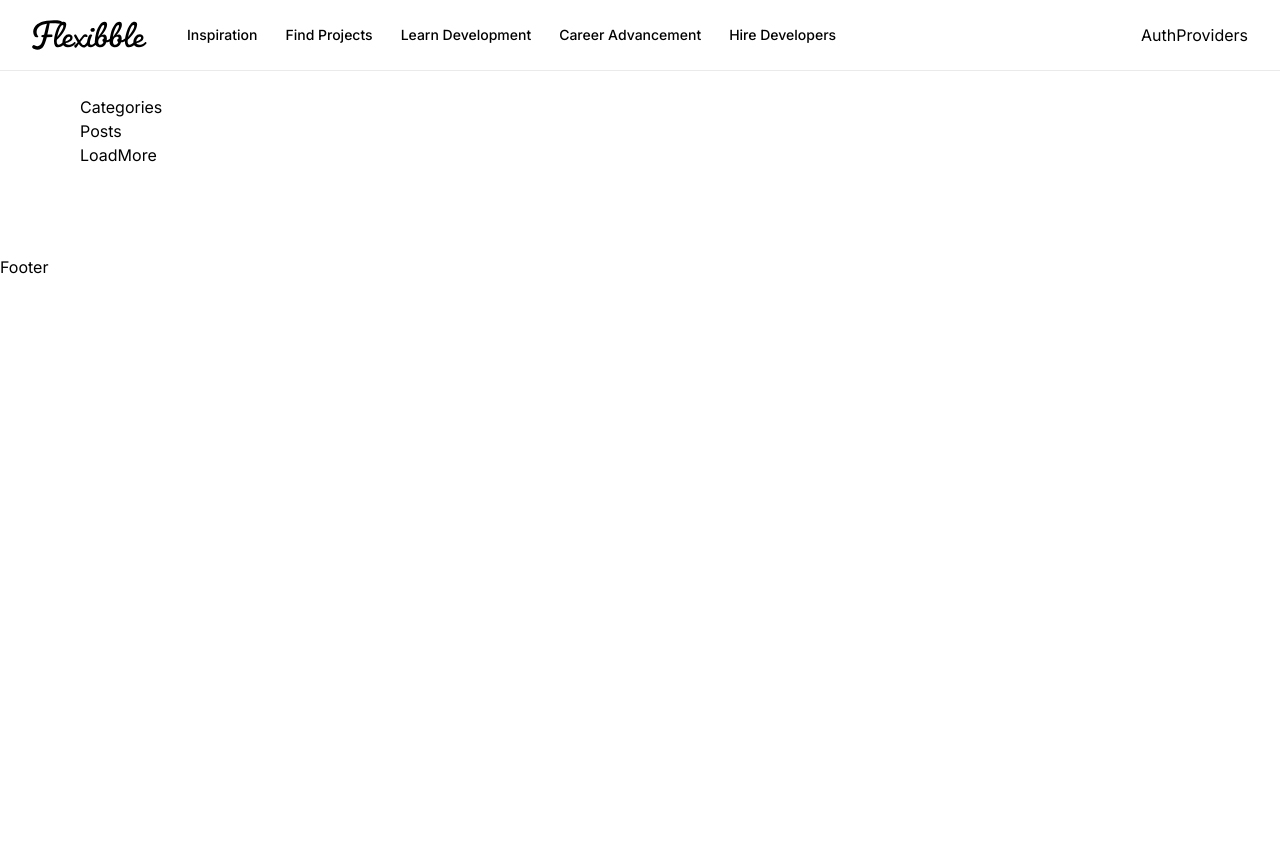
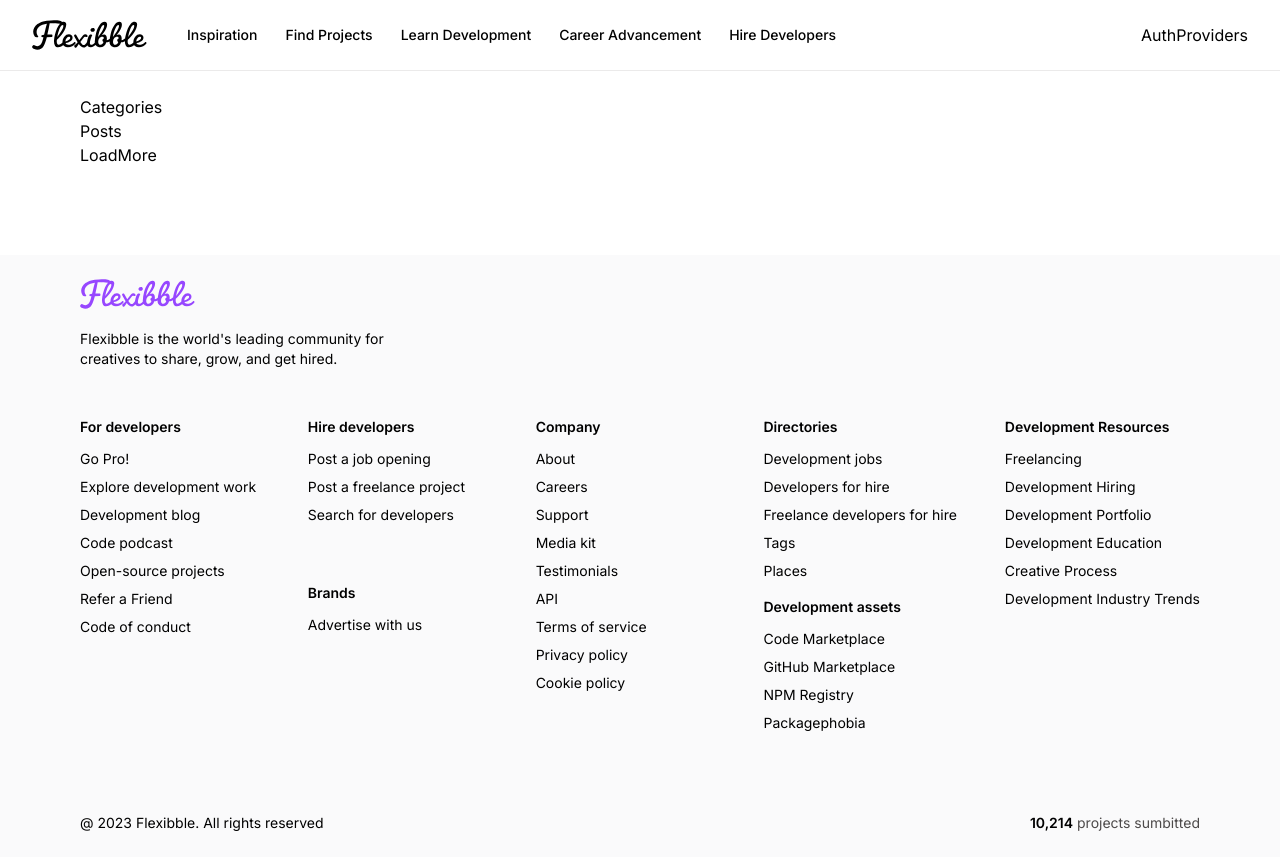
Before and after one commit to nick-levshin/flexibble, a Next.js app: page / in a window 1280 px wide. Before the commit the page ends 800 px from the top, so only its background shows below. Built offline with nearby package versions, Linux system fonts and the light colour scheme.

Commit message:
feat: add footer component

```diff
--- a/components/Footer.tsx
+++ b/components/Footer.tsx
@@ -1,9 +1,91 @@
+import { footerLinks } from '@/constants';
+import Image from 'next/image';
+import Link from 'next/link';
 import { FC } from 'react';
 
-interface FooterProps {}
+interface FooterColumnProps {
+  title: string;
+  links: string[];
+}
 
-const Footer: FC<FooterProps> = ({}) => {
-  return <div>Footer</div>;
+const FooterColumn: FC<FooterColumnProps> = ({ title, links }) => (
+  <div className="footer_column">
+    <h4 className="font-semibold">{title}</h4>
+    <ul className="flex flex-col gap-2 font-normal">
+      {links.map((link) => (
+        <Link href={'/'} key={link}>
+          {link}
+        </Link>
+      ))}
+    </ul>
+  </div>
+);
+
+const Footer: FC = () => {
+  return (
+    <footer className="footer flexStart">
+      <div className="flex flex-col gap-12 w-full">
+        <div className="flex items-start flex-col">
+          <Image
+            src="/logo-purple.svg"
+            width={115}
+            height={38}
+            alt="Flexible"
+          />
+          <p className="text-start text-sm font-normal mt-5 max-w-xs">
+            Flexibble is the world's leading community for creatives to share,
+            grow, and get hired.
+          </p>
+        </div>
+        <div className="flex flex-wrap gap-12">
+          <FooterColumn
+            title={footerLinks[0].title}
+            links={footerLinks[0].links}
+          />
+
+          <div className="flex-1 flex flex-col gap-4">
+            <FooterColumn
+              title={footerLinks[1].title}
+              links={footerLinks[1].links}
+            />
+            <FooterColumn
+              title={footerLinks[2].title}
+              links={footerLinks[2].links}
+            />
+          </div>
+
+          <FooterColumn
+            title={footerLinks[3].title}
+            links={footerLinks[3].links}
+          />
+
+          <div className="flex-1 flex flex-col gap-4">
+            <FooterColumn
+              title={footerLinks[4].title}
+              links={footerLinks[4].links}
+            />
+            <FooterColumn
+              title={footerLinks[5].title}
+              links={footerLinks[5].links}
+            />
+          </div>
+
+          <FooterColumn
+            title={footerLinks[6].title}
+            links={footerLinks[6].links}
+          />
+        </div>
+      </div>
+
+      <div className="flexBetween footer_copyright">
+        <p>@ 2023 Flexibble. All rights reserved</p>
+        <p className="text-gray">
+          <span className="text-black font-semibold">10,214</span> projects
+          sumbitted
+        </p>
+      </div>
+    </footer>
+  );
 };
 
 export default Footer;
```
